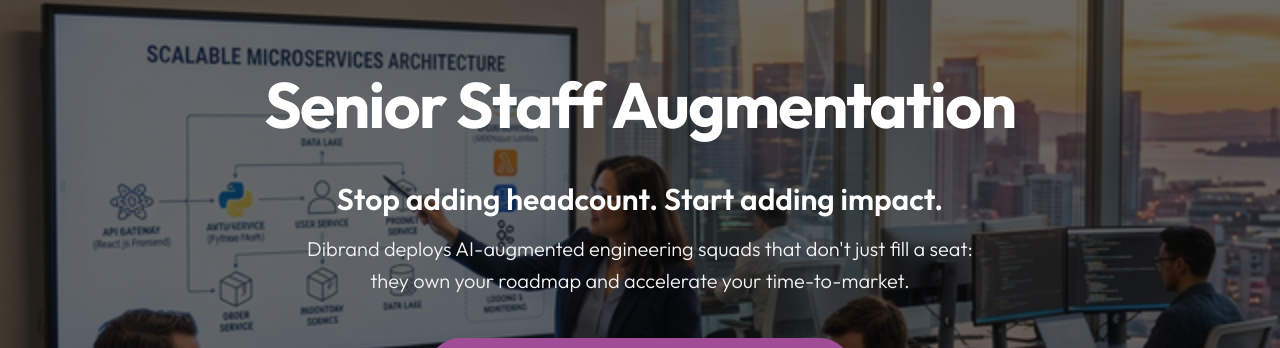
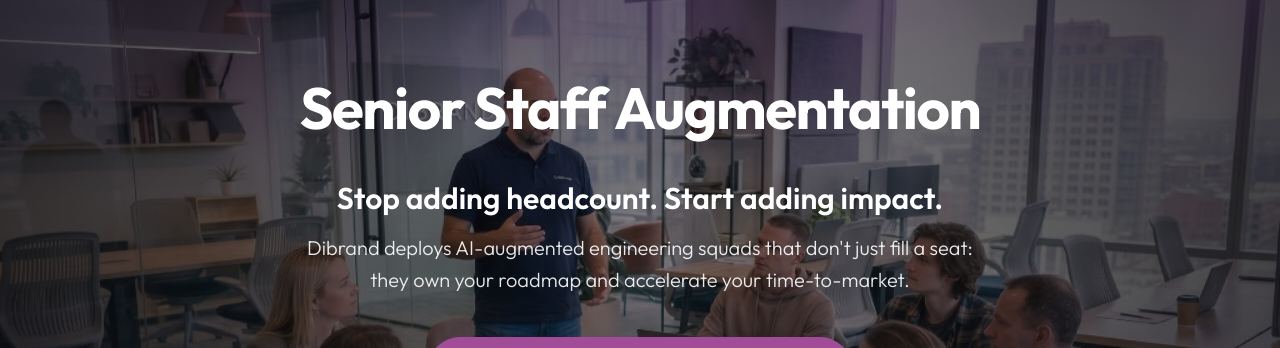
Before and after one commit to dibrand-dev/dibrand-redesign, a Next.js app: page /1/staff-augmentation in a window 1280 px wide. Shown: the part 160-508 px from the top of the page. Built offline with nearby package versions, Linux system fonts and the light colour scheme; no server answers; the database is empty.

Commit message:
feat: Replace Staff Augmentation Hero background image and enhance readability

```diff
--- a/components/staff-augmentation/StaffAugHero.tsx
+++ b/components/staff-augmentation/StaffAugHero.tsx
@@ -16,30 +16,32 @@ interface StaffAugHeroProps {
 
 export default function StaffAugHero({ dict, lang }: StaffAugHeroProps) {
     return (
-        <section className="relative h-[70vh] min-h-[600px] w-full overflow-hidden flex flex-col">
-            {/* Capa 1: Imagen de Fondo */}
+        <section className="relative h-[75vh] min-h-[605px] w-full overflow-hidden flex flex-col bg-zinc-950">
+            {/* Background Image - Office vibe with purple acents */}
             <Image
-                src="/images/hero-staff-aug.png"
-                alt="Dibrand Staff Augmentation - World Class Engineering"
+                src="/images/Dibrand-Staff-Augmentation.png"
+                alt="Dibrand Staff Augmentation - Elite Latin American Talent"
                 fill
                 priority
-                className="object-cover z-0"
+                className="object-cover object-top z-0"
             />
 
-            {/* Capa 2: Overlay de Marca - Darker on mobile for readability */}
-            <div className="absolute inset-0 z-10 bg-zinc-950/80 md:bg-zinc-950/60" />
+            {/* Enhanced Readability Overlays */}
+            <div className="absolute inset-0 z-10 bg-zinc-950/40" />
+            <div className="absolute inset-0 z-10 bg-gradient-to-b from-transparent via-zinc-950/30 to-zinc-100/10 opacity-30" />
+            <div className="absolute inset-0 z-10 bg-[radial-gradient(circle_at_center,transparent_0%,rgba(9,9,11,0.8)_100%)] opacity-70" />
 
-            {/* Capa 3: Contenido de Texto */}
+            {/* Content Centered Stacked */}
             <div className="relative z-20 container mx-auto px-6 flex-grow flex flex-col items-center justify-center text-center pt-32 pb-16">
-                <h1 className="font-outfit text-3xl md:text-5xl lg:text-[64px] font-bold tracking-tight text-white leading-[1.1] max-w-4xl capitalize">
+                <h1 className="font-outfit text-3xl md:text-5xl lg:text-[58px] font-bold tracking-tight text-white leading-[1.1] max-w-5xl capitalize">
                     {dict.hero.title}
                 </h1>
 
-                <div className="mt-8 md:mt-10 max-w-3xl">
+                <div className="mt-8 md:mt-10 max-w-4xl">
                     <p className="text-xl md:text-3xl font-semibold text-white mb-4 font-outfit">
                         {dict.hero.subtitle1}
                     </p>
-                    <p className="text-base md:text-xl leading-relaxed text-zinc-100 font-outfit font-light max-w-2xl mx-auto">
+                    <p className="text-base md:text-xl leading-relaxed text-white font-outfit font-light max-w-2xl mx-auto opacity-90">
                         {dict.hero.subtitle2}
                     </p>
                 </div>
```
Also changed, not shown: public/images/Dibrand-Staff-Augmentation.png (added).
